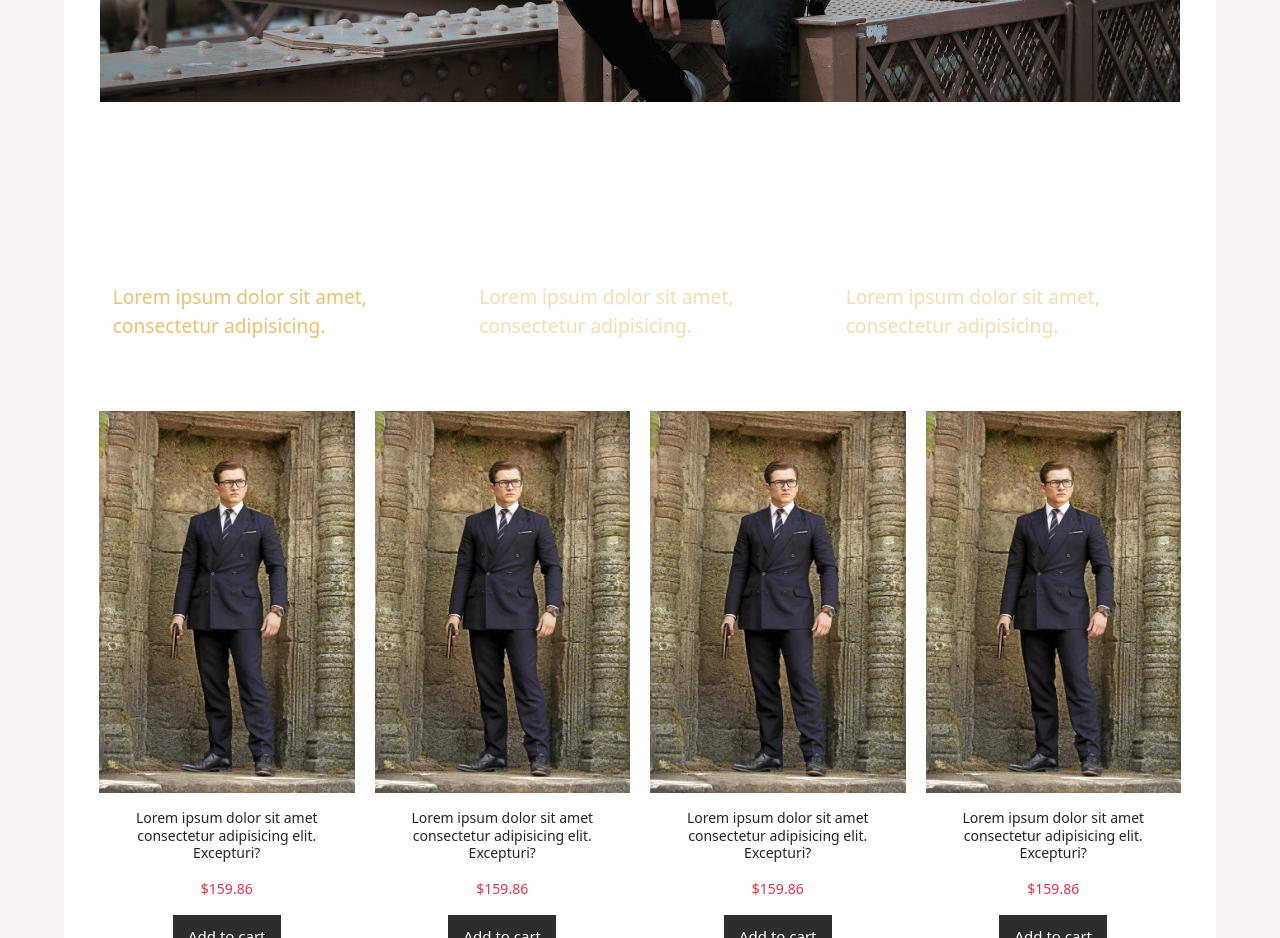
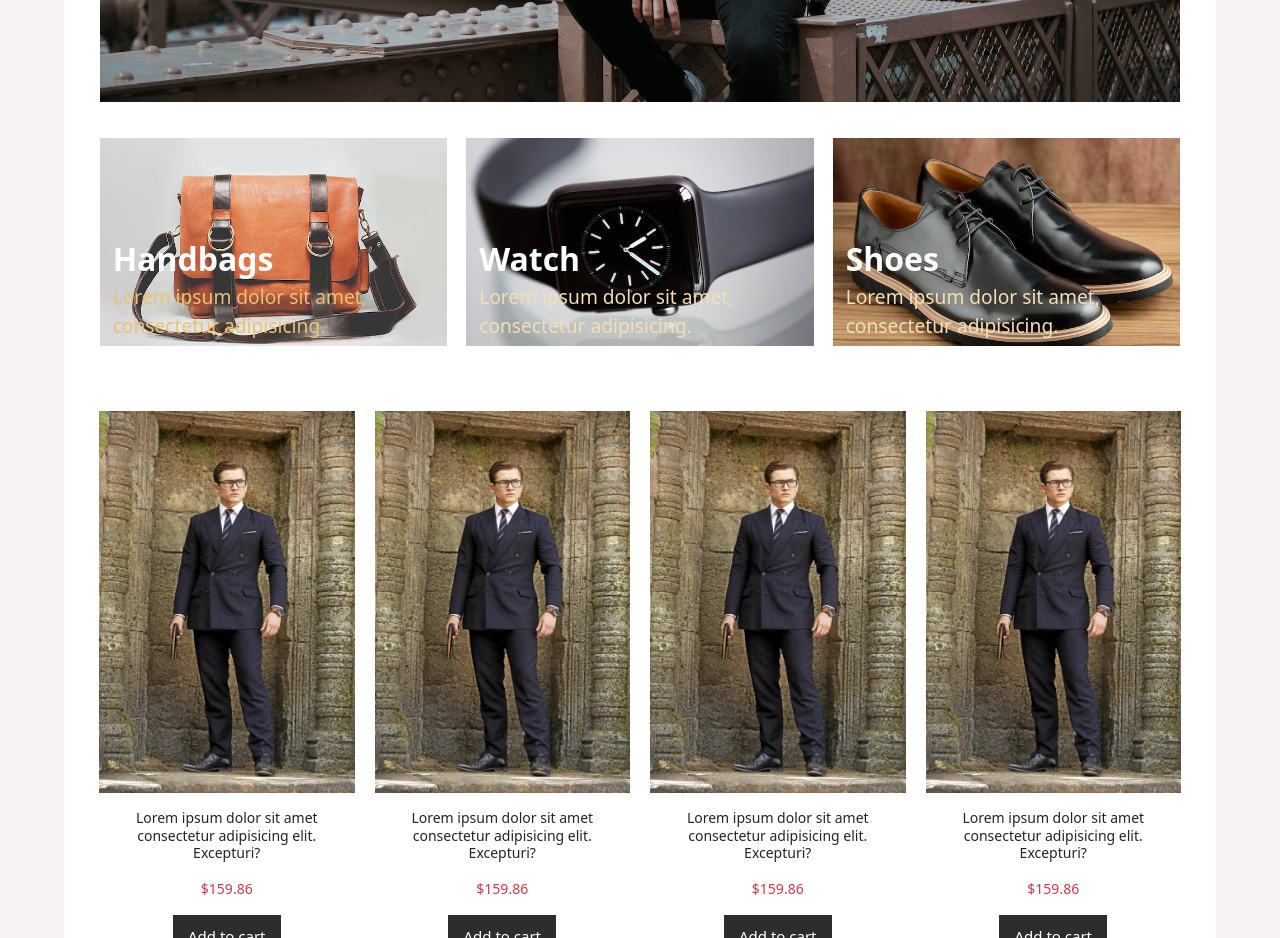
Before and after one commit to Cat-celestial/kirillkoten-ort-course, a plain HTML site: page index.html in a window 1280 px wide. Shown: the part 780-1718 px from the top of the page. Drawn offline with nearby package versions, Linux system fonts and the light colour scheme.

Commit message:
fixing the img bag4

```diff
--- a/assets/css/style.css
+++ b/assets/css/style.css
@@ -102,17 +102,17 @@ body {
 }
 
 .typeClothesMiniBoxHB {
-    background-image: url("/assets/images/handbag.jpg") no-repeat top center;
+    background: url("/assets/images/handbag.jpg") no-repeat top center;
     background-size: 100%;
 }
 
 .typeClothesMiniBoxWCH {
-    background-image: url("/assets/images/watch.jpg") no-repeat top center;
+    background: url("/assets/images/watch.jpg") no-repeat top center;
     background-size: 100%;
 }
 
 .typeClothesMiniBoxSH {
-    background-image: url("/assets/images/shoes.jpg") no-repeat top center;
+    background: url("/assets/images/shoes.jpg") no-repeat top center;
     background-size: 100%;
 }
 
```
